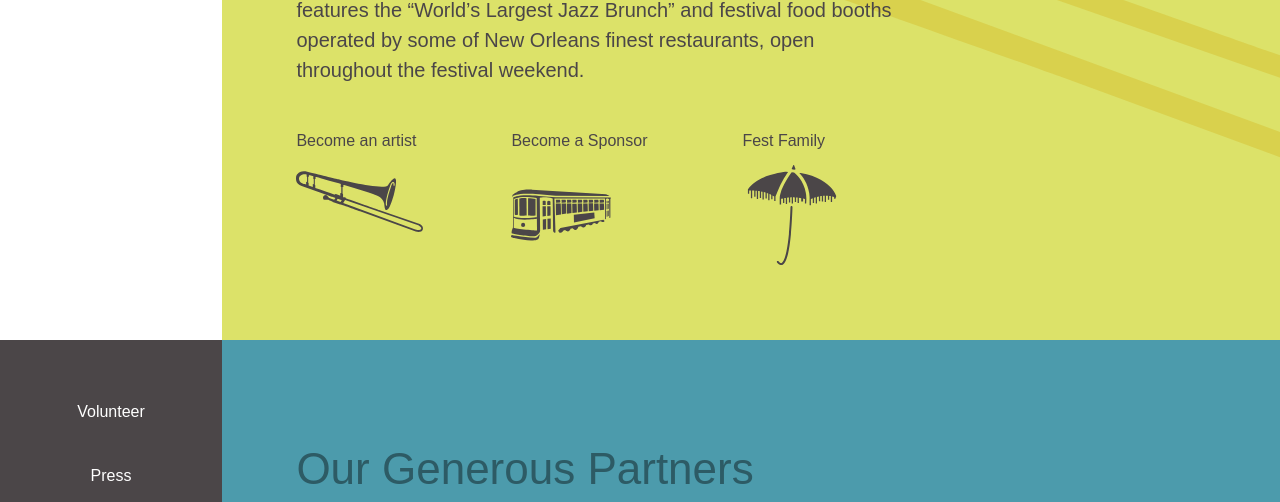
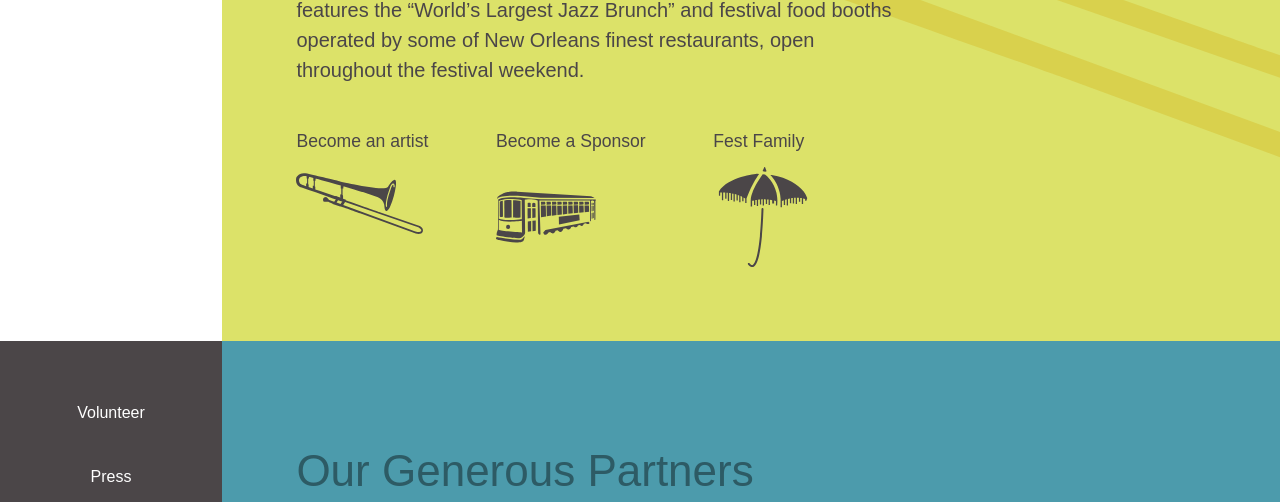
Before and after one commit to dawndelatte/fq_festival, a plain HTML site: page index.html in a window 1280 px wide. Shown: the part 1333-1835 px from the top of the page. Drawn offline with Linux system fonts and the light colour scheme.

Commit message:
fixed animations on home page-made text larger and lessened margin right

```diff
--- a/stylesheets/partials/_responsive.scss
+++ b/stylesheets/partials/_responsive.scss
@@ -132,7 +132,7 @@ $lg_pad: 4.65em;
         width: 100%;
         a {
             display: inline-block;
-            margin-right: 10%;
+            margin-right: 7%;
             padding-bottom: 0;
         }
 
--- a/stylesheets/partials/_type.scss
+++ b/stylesheets/partials/_type.scss
@@ -96,6 +96,8 @@ p{
 .cp_mama p {font-size: 1em; font-weight: normal}
 .secondary_sponsors_col1,.secondary_sponsors_col2 {font-size: 1em;}
 
+.animation_mama span {font-family: $head; font-size: 1.1em;}
+
 /*=====Music Page=====*/
 
 .headliner {
```
Also changed, not shown: stylesheets/main.css, 1 other file.
